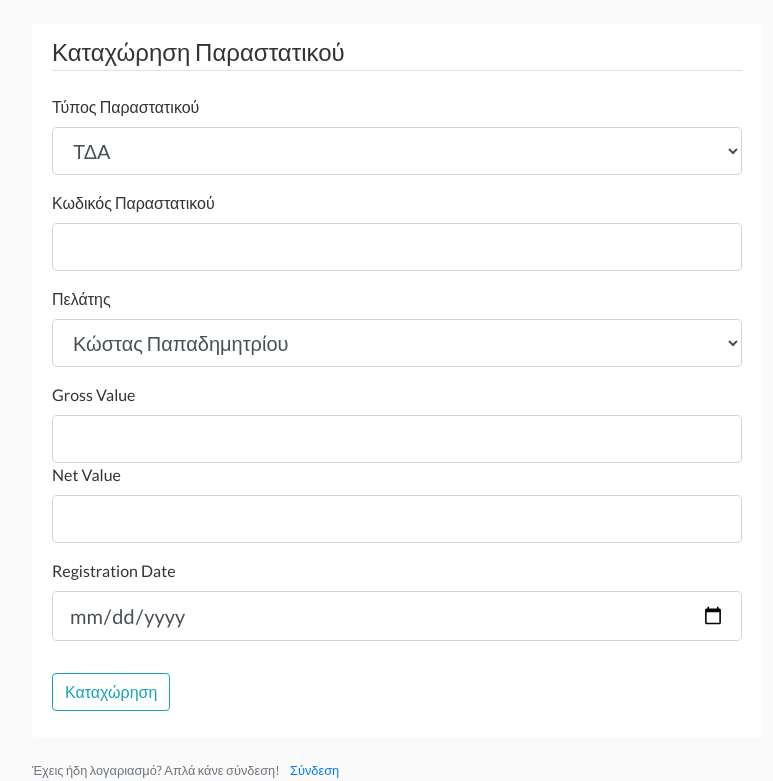
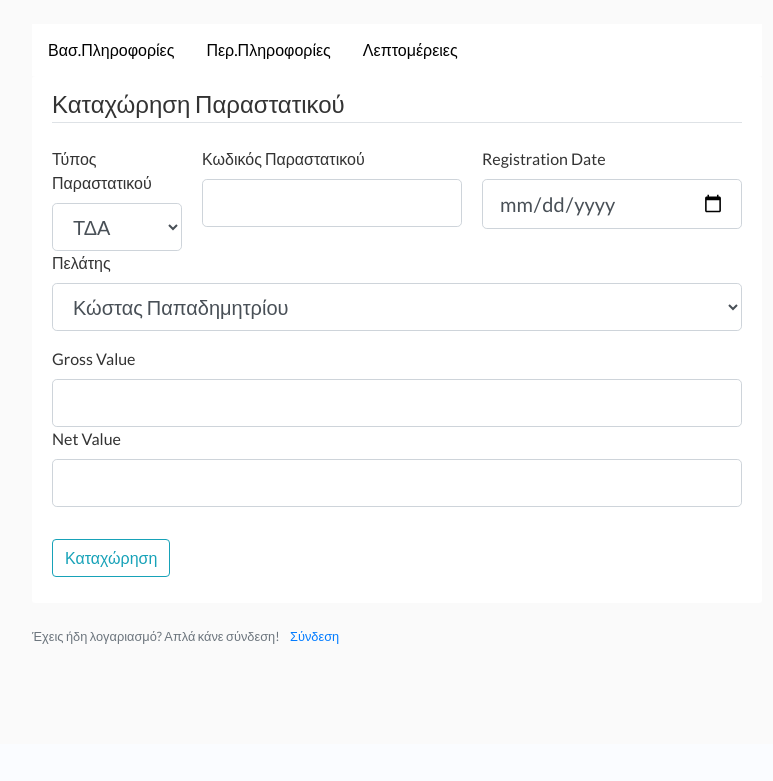
Before and after one commit to VangelisKarasas/MyBusinessERP, a Flask app: template customertracking/templates/document.html in a window 1280 px wide. Shown: the part 56-837 px from the top of the page, without its empty margins (53-826 px from the left). After the commit the page ends 700 px from the top, so only its background shows below. Run offline with Flask 3, Linux system fonts and the light colour scheme; the template is opened without the code that fills it: values that come from a table or form of the project are taken from there, others are empty; parts of the project's set-up code (start-up, migrations or seed data) failed here and were passed over; some libraries are stand-ins or nearby versions.

Commit message:
Update document.html

```diff
--- a/customertracking/templates/document.html
+++ b/customertracking/templates/document.html
@@ -1,11 +1,17 @@
 {% extends "layout.html" %}
 {% block content %}
+    <div class="tab">
+    <button class="tablinks" onclick="openCity(event, 'London')">Βασ.Πληροφορίες</button>
+    <button class="tablinks" onclick="openCity(event, 'Paris')">Περ.Πληροφορίες</button>
+    <button class="tablinks" onclick="openCity(event, 'Tokyo')">Λεπτομέρειες</button>
+    </div>
     <div class="content-section">
         <form method="POST" action="" novalidate>
             {{ form.hidden_tag() }}
             <fieldset class="form-group">
                 <legend class="border-bottom mb-4">Καταχώρηση Παραστατικού</legend>
-                <div class="form-group">
+                <div class="three-col">
+                    <div class="col1">
                         {{ form.document_type.label(class="form-control-label") }}
                         {% if form.document_type.errors %}
                             {{ form.document_type(class="form-control form-control-lg is-invalid") }}
@@ -18,7 +24,7 @@
                             {{ form.document_type(class="form-control form-control-lg") }}
                         {% endif %}
                         </div>
-                <div class="form-group">
+                    <div class="col2">
                         {{ form.document_code.label(class="form-control-label") }}
                         {% if form.document_code.errors %}
                             {{ form.document_code(class="form-control form-control-lg is-invalid") }}
@@ -30,6 +36,20 @@
                         {% else %}
                             {{ form.document_code(class="form-control form-control-lg") }}
                         {% endif %}
+                    </div>
+                    <div class="col3">
+                        {{ form.registration_date.label(class="form-control-label") }}
+                        {% if form.registration_date.errors %}
+                            {{ form.registration_date(class="form-control form-control-lg is-invalid") }}
+                            <div class="invalid-feedback">
+                                {% for error in form.registration_date.errors %}
+                                    <span>{{ error }}</span>
+                                {% endfor %}
+                            </div>
+                        {% else %}
+                            {{ form.registration_date(class="form-control form-control-lg") }}
+                        {% endif %}
+                    </div>
                 </div>
                 <div class="form-group">
                     {{ form.customer.label(class="form-control-label") }}
@@ -68,19 +88,6 @@
                         {{ form.net_value(class="form-control form-control-lg") }}
                     {% endif %}
                 </div>
-                <div class="form-group">
-                    {{ form.registration_date.label(class="form-control-label") }}
-                    {% if form.registration_date.errors %}
-                        {{ form.registration_date(class="form-control form-control-lg is-invalid") }}
-                        <div class="invalid-feedback">
-                            {% for error in form.registration_date.errors %}
-                                <span>{{ error }}</span>
-                            {% endfor %}
-                        </div>
-                    {% else %}
-                        {{ form.registration_date(class="form-control form-control-lg") }}
-                    {% endif %}
-                </div>
             </fieldset>
             <div class="form-group">
                     {{ form.submit(class="btn btn-outline-info") }}
```
Lines whose indentation alone changed are shown as unchanged.
